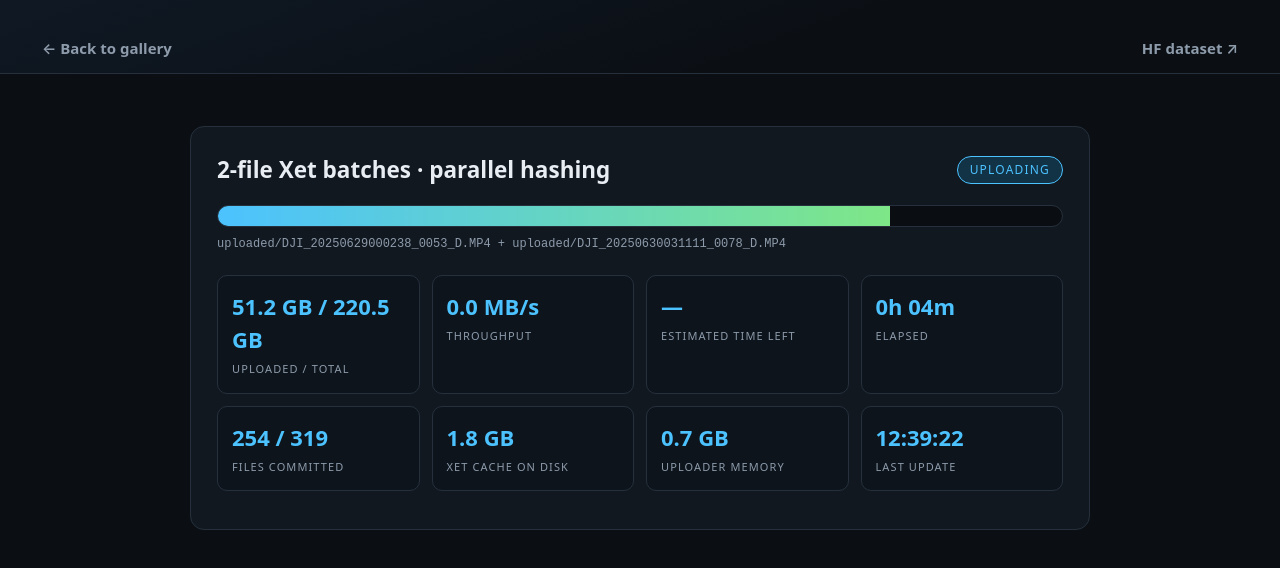
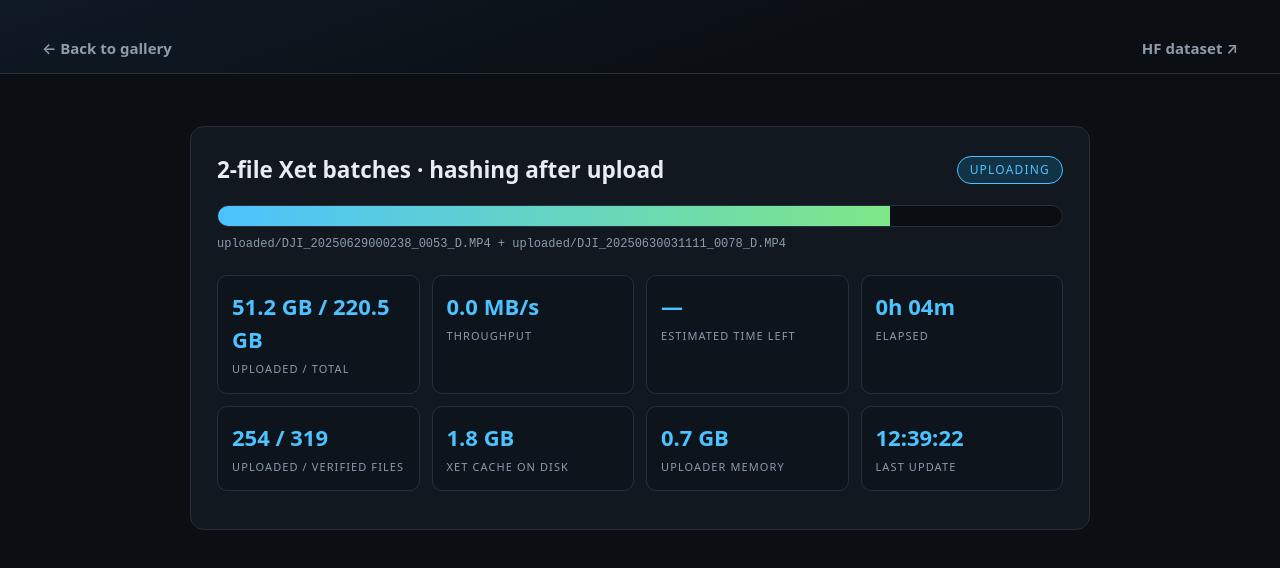
Before and after one commit to altcar/djidrone, a plain HTML site: page progress.html in a window 1280 px wide. Shown: the part 140-708 px from the top of the page. Drawn offline with Linux system fonts and the light colour scheme; no server answers.

Commit message:
Dashboard: upload-first progress instead of parallel hashing label

```diff
--- a/progress.html
+++ b/progress.html
@@ -28,7 +28,7 @@
 </header>
 <main>
 <div class="progress-card">
-  <div class="progress-head"><h2 style="margin:0">2-file Xet batches · parallel hashing</h2><span class="badge" id="status">connecting…</span></div>
+  <div class="progress-head"><h2 style="margin:0">2-file Xet batches · hashing after upload</h2><span class="badge" id="status">connecting…</span></div>
   <div class="bar"><i id="barfill"></i></div>
   <div class="file" id="file">—</div>
   <div class="kpis">
@@ -36,7 +36,7 @@
     <div class="kpi"><b id="speed">—</b><span>throughput</span></div>
     <div class="kpi"><b id="eta">—</b><span>estimated time left</span></div>
     <div class="kpi"><b id="elapsed">—</b><span>elapsed</span></div>
-    <div class="kpi"><b id="files">—</b><span>files committed</span></div>
+    <div class="kpi"><b id="files">—</b><span>uploaded / verified files</span></div>
     <div class="kpi"><b id="cache">—</b><span>Xet cache on disk</span></div>
     <div class="kpi"><b id="rss">—</b><span>uploader memory</span></div>
     <div class="kpi"><b id="updated">—</b><span>last update</span></div>
```
